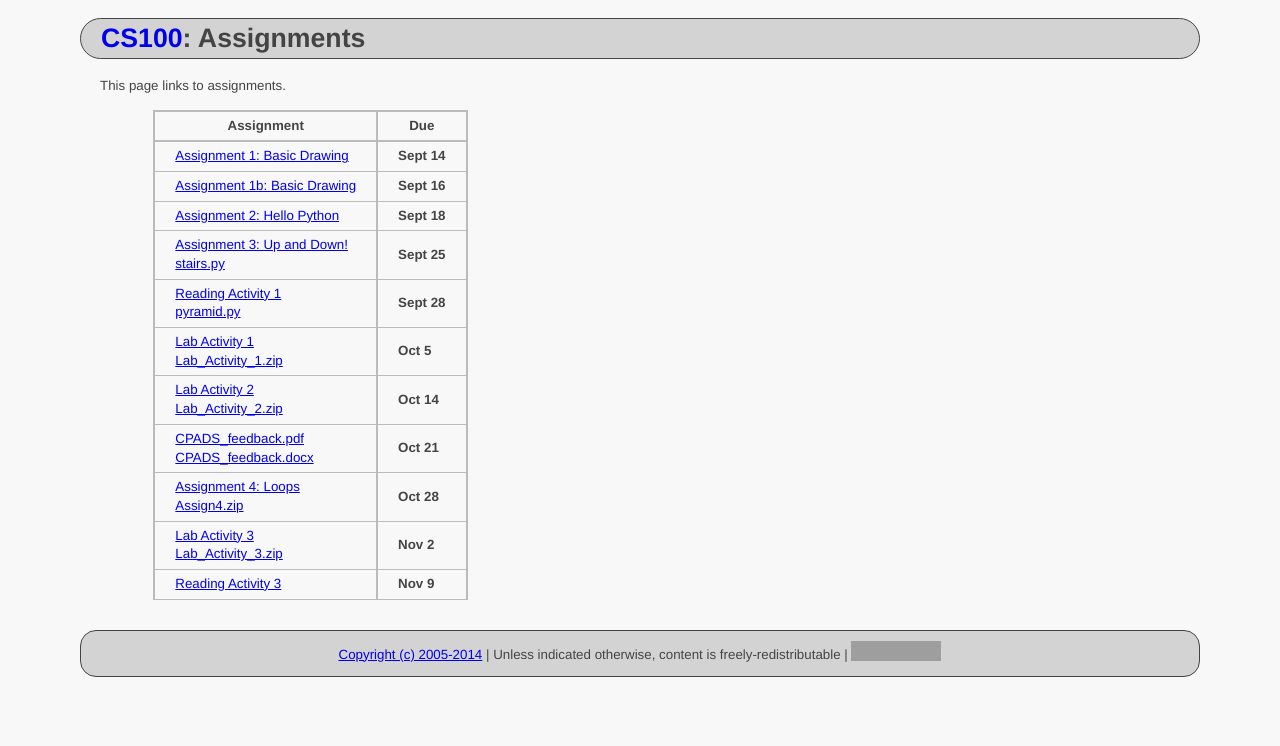
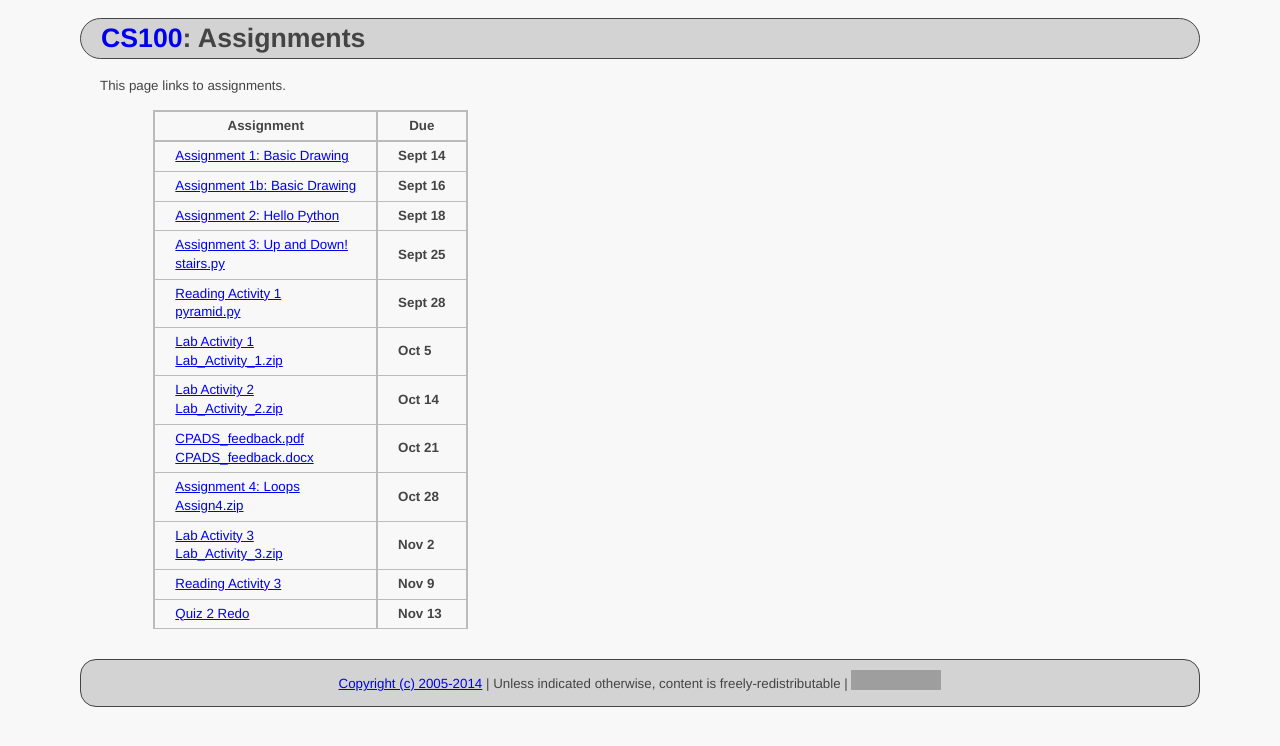
Before and after one commit to ycpcs/cs100-fall2015, a Jekyll site: the page built from assign/index.md, in a window 1280 px wide. Shown: the top 746 px of the page. Built offline with Jekyll 4.4.1, drawn with Linux system fonts in a browser that asks for light colours; Markdown is read by kramdown in place of the engine named in the settings; grey boxes are pictures that could not be loaded.

Commit message:
add quiz zip
add quiz zip

```diff
--- a/assign/index.md
+++ b/assign/index.md
@@ -19,3 +19,4 @@ This page links to assignments.
 > [Assignment 4: Loops](CPADS_Assignment_4.pdf) <br> [Assign4.zip](src/Assign4.zip)    | **Oct 28** |
 > [Lab Activity 3](CPADS_Lab_Activity_3.pdf) <br> [Lab_Activity_3.zip](src/Lab_Activity_3.zip)    | **Nov 2**   |
 > [Reading Activity 3](CPADS_Reading_Activity_3.pdf)                                              | **Nov 9** |
+> [Quiz 2 Redo](src/Quiz_2_Redo.zip)                                              | **Nov 13** |
```
Also changed, not shown: 1 other file.
